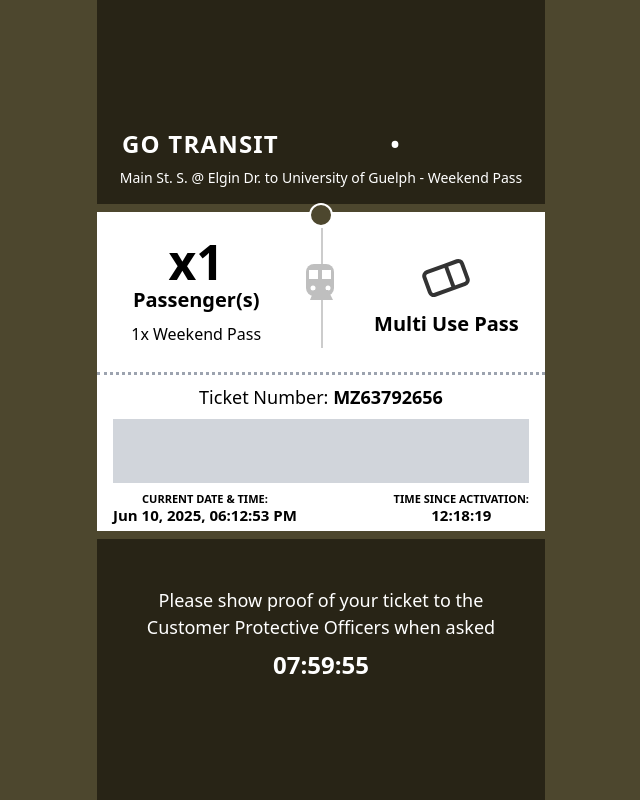
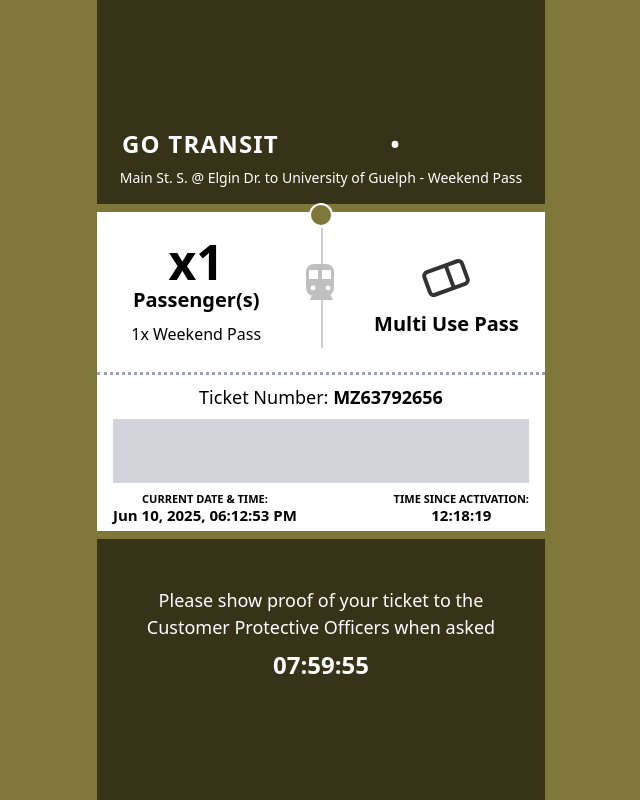
Before and after one commit to ABHISHEK-AKP/gopass, a React (Create React App) app: page / in a window 1280 px wide. Shown: the whole page, without its empty margins (319-959 px from the left). Built offline with nearby package versions, Linux system fonts and the light colour scheme.

Commit message:
fixed bg

```diff
--- a/src/App.js
+++ b/src/App.js
@@ -38,10 +38,10 @@
   const sinceActivation = `${String(timeSinceActivation.getUTCHours()).padStart(2, '0')}:${String(timeSinceActivation.getUTCMinutes()).padStart(2, '0')}:${String(timeSinceActivation.getUTCSeconds()).padStart(2, '0')}`;
 
   return (
-    <div className=" min-h-screen bg-[#4d472e] flex flex-col items-center justify-center text-white font-sans border-none">
+    <div className=" min-h-screen bg-[#7e7739] flex flex-col items-center justify-center text-white font-sans border-none">
       {/* <motion.div initial={{ opacity: 0, y: 30 }} animate={{ opacity: 1, y: 0 }} transition={{ duration: 1 }} className=" text-black w-full max-w-md border-none overflow-hidden"> */}
       <motion.div
-  initial={{ backgroundColor: "#4d472e" }}
+  initial={{ backgroundColor: "#7e7739" }}
   animate={{ backgroundColor: "#1e1a0f" }} // darker color
   transition={{ duration: 2,
     repeat: Infinity,
@@ -63,7 +63,7 @@
       </div>
           <div className="text-sm">Main St. S. @ Elgin Dr. to University of Guelph - Weekend Pass</div>
         </div>
-        <div className="w-full py-1 border-none relative z-10 bg-[#4d472e]"></div>
+        <div className="w-full py-1 border-none relative z-10 bg-[#7e7739]"></div>
         <div
     className="absolute left-1/2 -translate-x-1/2"
     style={{
@@ -71,7 +71,7 @@
       height: 24,
       borderRadius: "50%",
       border: "2px solid white",
-      backgroundColor: "#4d472e", // background same as parent or transparent
+      backgroundColor: "#7e7739", // background same as parent or transparent
       top: "203px", // position relative to upper div bottom (adjust as needed)
       zIndex: 20,
     }}
@@ -129,7 +129,7 @@
             </div>
           </div>
         </div>
-        <div className="bg-[#4d472e] py-1 border-none w-full"></div>
+        <div className="bg-[#7e7739] py-1 border-none w-full"></div>
         <div className=" text-white text-center p-4">
           <div className="text-[18px] mb-2 mx-4 mt-8">Please show proof of your ticket to the Customer Protective Officers when asked</div>
           <div className="text-2xl font-bold">{formatTime(timeLeft)}</div>
```
